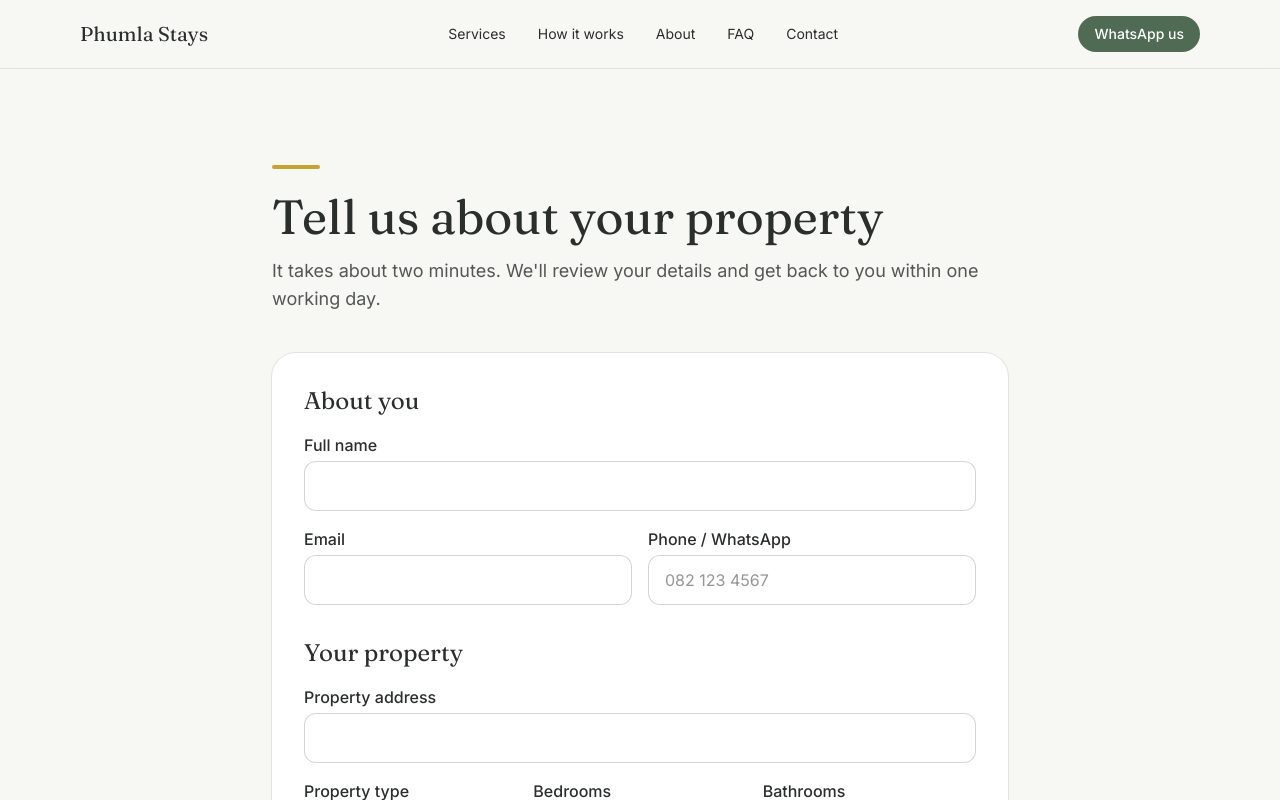
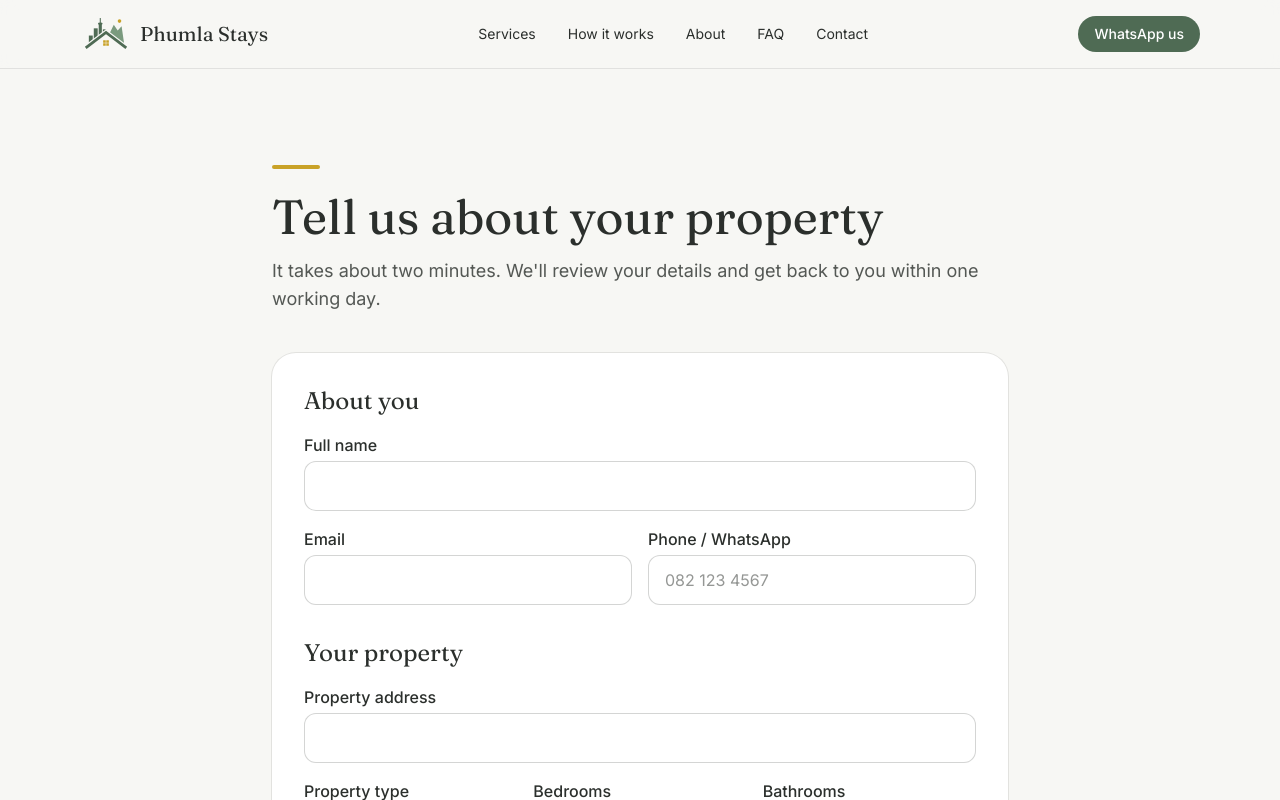
Before and after one commit to phumlamlotshwa/phumla-stays, a Next.js app: page /onboarding in a window 1280 px wide. Shown: the top 800 px of the page. Built offline with nearby package versions, Linux system fonts and the light colour scheme; no server answers.

Commit message:
Add logo, add whatsapp business nubmer

```diff
--- a/src/components/Header.tsx
+++ b/src/components/Header.tsx
@@ -1,15 +1,23 @@
 import Link from "next/link";
 import { navLinks, site, whatsappLink } from "@/lib/site";
 import MobileMenu from "@/components/MobileMenu";
+import Image from "next/image";
 
 export default function Header() {
   return (
     <header className="sticky top-0 z-50 border-b border-charcoal/10 bg-cream/90 backdrop-blur">
       <div className="mx-auto flex max-w-6xl items-center justify-between px-4 py-4">
-        <Link href="/" className="font-serif text-xl">
+                <Link href="/" className="flex items-center gap-2 font-serif text-xl">
+          <Image
+            src="/logo-icon.svg"
+            alt=""
+            width={52}
+            height={34}
+            unoptimized
+            priority
+          />
           {site.name}
         </Link>
-
         <nav className="hidden gap-8 text-sm md:flex">
           {navLinks.map((link) => (
             <a
--- a/src/components/MeetPhumla.tsx
+++ b/src/components/MeetPhumla.tsx
@@ -29,9 +29,8 @@ export default function MeetPhumla() {
               to running your listing, from pricing and guest messages to a
               monthly report you can actually understand.
             </p>
-            <p>
-              When you work with Phumla Stays, you deal with me directly, not a
-              call centre.
+                       <p className="font-serif text-2xl text-charcoal">
+              You rest. I handle the rest.
             </p>
           </div>
           <a
--- a/src/lib/site.ts
+++ b/src/lib/site.ts
@@ -1,7 +1,7 @@
 export const site = {
   name: "Phumla Stays",
   serviceArea: "Gauteng & Mpumalanga",
-  whatsappNumber: "27760974440",
+  whatsappNumber: "27794257826",
   whatsappMessage: "Hi Phumla Stays, I'd like a free listing assessment.",
 };
 
```
Also changed, not shown: public/logo-icon.svg (added).
